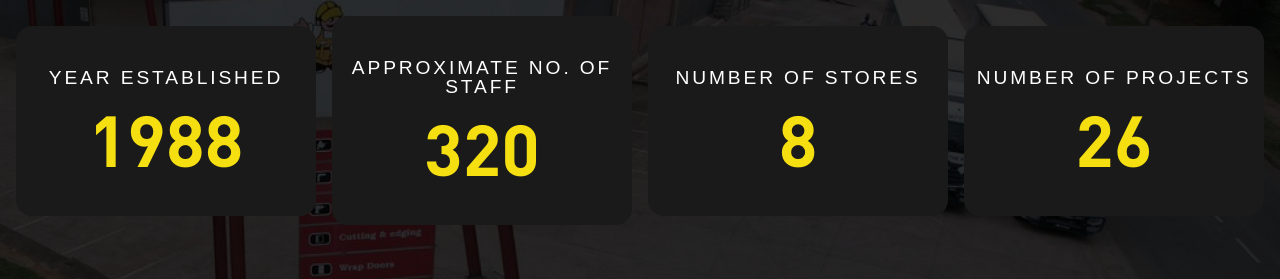
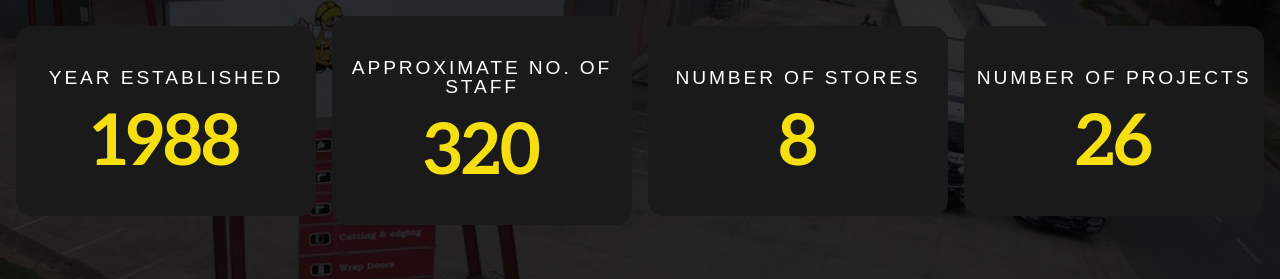
Before and after one commit to Psyfo/mrbuild-web, a Next.js app: page / in a window 1280 px wide. Shown: the part 2998-3277 px from the top of the page. Built offline with nearby package versions, Linux system fonts and the light colour scheme; a web font is replaced by a local one.

Commit message:
Refactor font-face definitions in NumberAnimation component to include custom font families

```diff
--- a/src/components/NumberAnimation/NumberAnimation.tsx
+++ b/src/components/NumberAnimation/NumberAnimation.tsx
@@ -32,7 +32,7 @@ const NumberAnimation: React.FC<NumberAnimationProps> = ({
   }, [target, duration, start]); // Run when target, duration, or start changes
 
   return (
-    <div className='font-bold text-[4.45rem] leading-none text-mbYellow'>
+    <div className='font-aleo font-bold text-[4.45rem] leading-none text-mbYellow'>
       {value}
     </div> // Display the animated number
   );
```
